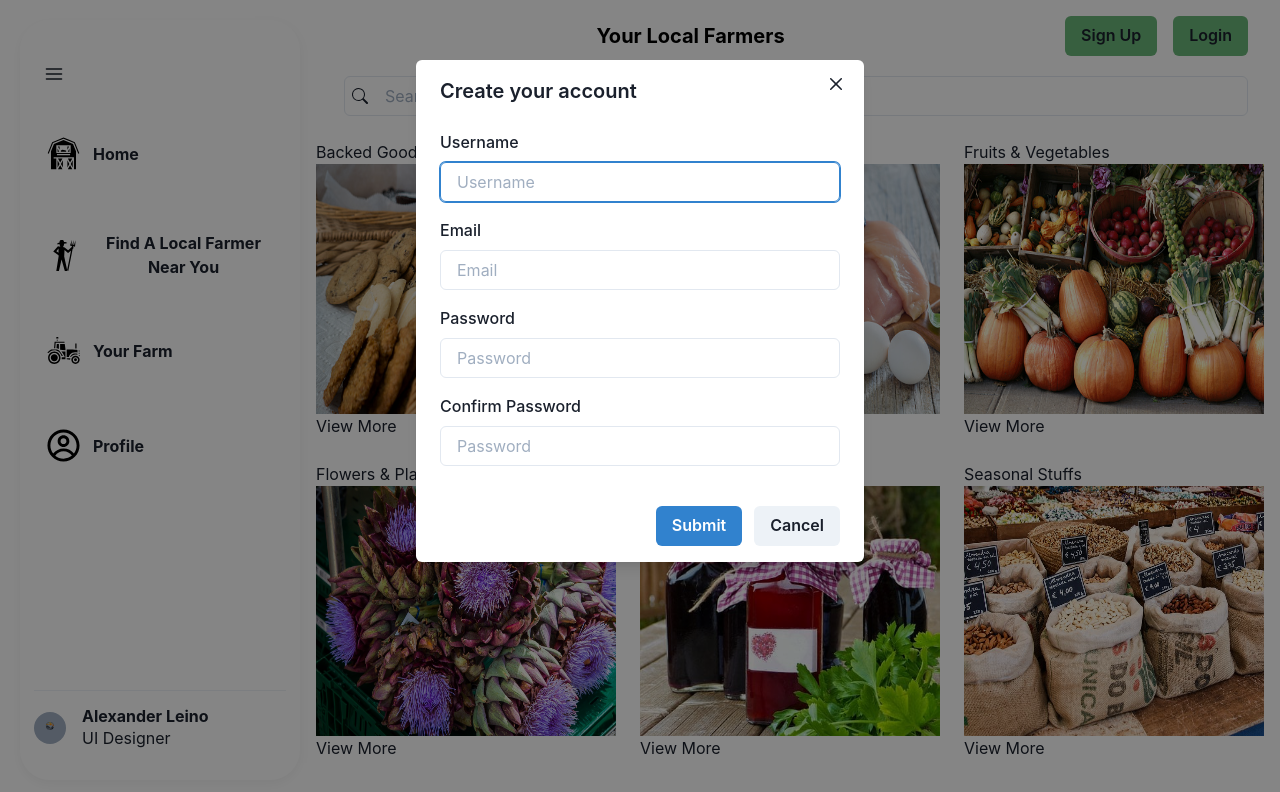
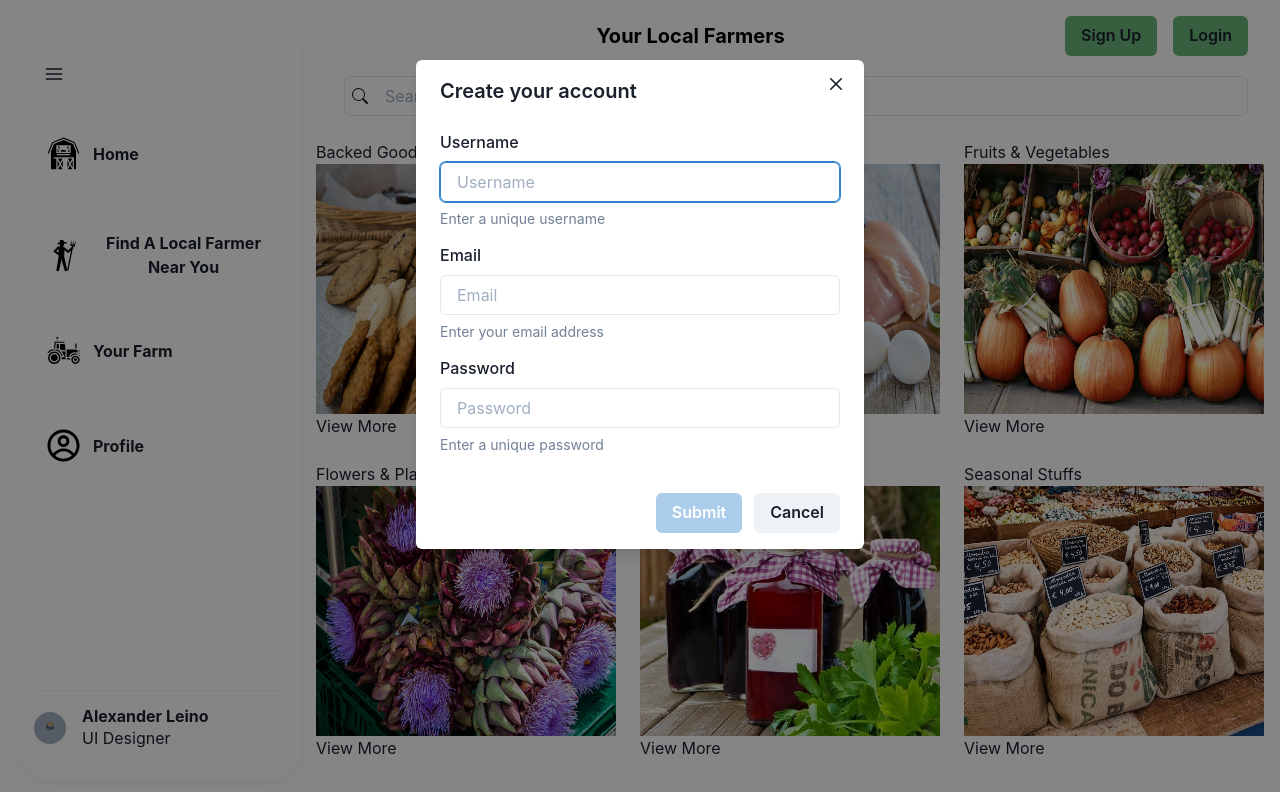
Before and after one commit to tevissaur/your-local-farmers, a React (Create React App) app in the folder client/: page / in a window 1280 px wide. Both pictures are taken after a click on the button "Sign Up". Shown: the top 792 px of the page. Built offline with nearby package versions, Linux system fonts and the light colour scheme.

Commit message:
Sign up stuff

```diff
--- a/client/src/components/Signup.js
+++ b/client/src/components/Signup.js
@@ -17,31 +17,22 @@
     Box
   } from '@chakra-ui/react'
 
+
+
 function Signup() {
 const { isOpen, onOpen, onClose } = useDisclosure()
 const [input, setInput] = useState('')
 const initialRef = useRef()
 const finalRef = useRef()
-const isError = input === ''
+const [emailAddress, setEmailAdress] = useState('');
+const [password, setPassword] = useState('');
+const [userName, setUserName] = useState('');
+const isInvalid = password === '' || emailAddress === '' || userName === '';
 
-const handleInputChange = (e) =>{
-    console.log(e.target)
-    setInput(e.target.value)
-}
 
 const handleFormSubmit = async (e) => {
-    const username = document.getElementById('username').value
-    const password = document.getElementById('password').value
-    const email = document.getElementById('email').value
-    //const passcheck = document.getElementById('passcheck').value
+    e.preventDefault();
 
-    // if (password != passcheck){
-    //     return
-    // }
-
-    if (email === null){
-        email.isError = true
-    }
 }
 
 
@@ -62,6 +53,7 @@
         onClose={onClose}
     >
         <ModalOverlay />
+        <form onSubmit={handleFormSubmit}>
         <ModalContent>
         <ModalHeader>Create your account</ModalHeader>
         <ModalCloseButton />
@@ -72,9 +64,9 @@
             placeholder='Username'
             type='text'
             id='username'
-            onChange={handleInputChange}
+            onChange={({target}) => setUserName(target.value)}
             />
-            {!isError ? (
+            {isInvalid ? (
                 <FormHelperText>
                     Enter a unique username
                 </FormHelperText>
@@ -89,10 +81,10 @@
             placeholder='Email'
             type='email'
             id='email'
-
-            onChange={handleInputChange}
+            value={emailAddress}
+            onChange={({target}) => setEmailAdress(target.value)}
             />
-            {!isError ? (
+            {isInvalid ? (
                 <FormHelperText>
                     Enter your email address
                 </FormHelperText>
@@ -107,9 +99,10 @@
             placeholder='Password'
             type='password'
             id='password'
-            onChange={handleInputChange}
+            value={password}
+            onChange={({target}) => setPassword(target.value)}
             />
-            {!isError ? (
+            {isInvalid ? (
                 <FormHelperText>
                     Enter a unique password
                 </FormHelperText>
@@ -117,24 +110,21 @@
                 <FormErrorMessage>Password is required.</FormErrorMessage>
             )}
             </FormControl>
-
-            <FormControl mt={4}>
-            <FormLabel>Confirm Password</FormLabel>
-            <Input placeholder='Password'
-            onChange={handleInputChange}
-            />
-            </FormControl>
         </ModalBody>
 
         <ModalFooter>
 
-            <Button onClick={handleFormSubmit} colorScheme='blue' mr={3}>
+            <Button type="submit" colorScheme='blue' mr={3} disabled = {isInvalid}>
             Submit
             </Button>
             <Button onClick={onClose}>Cancel</Button>
+
         </ModalFooter>
+
         </ModalContent>
+        </form>
     </Modal>
+
     </>
 )
 }
```
Also changed, not shown: 1 other file (tests, documents, lock files or other folders).
